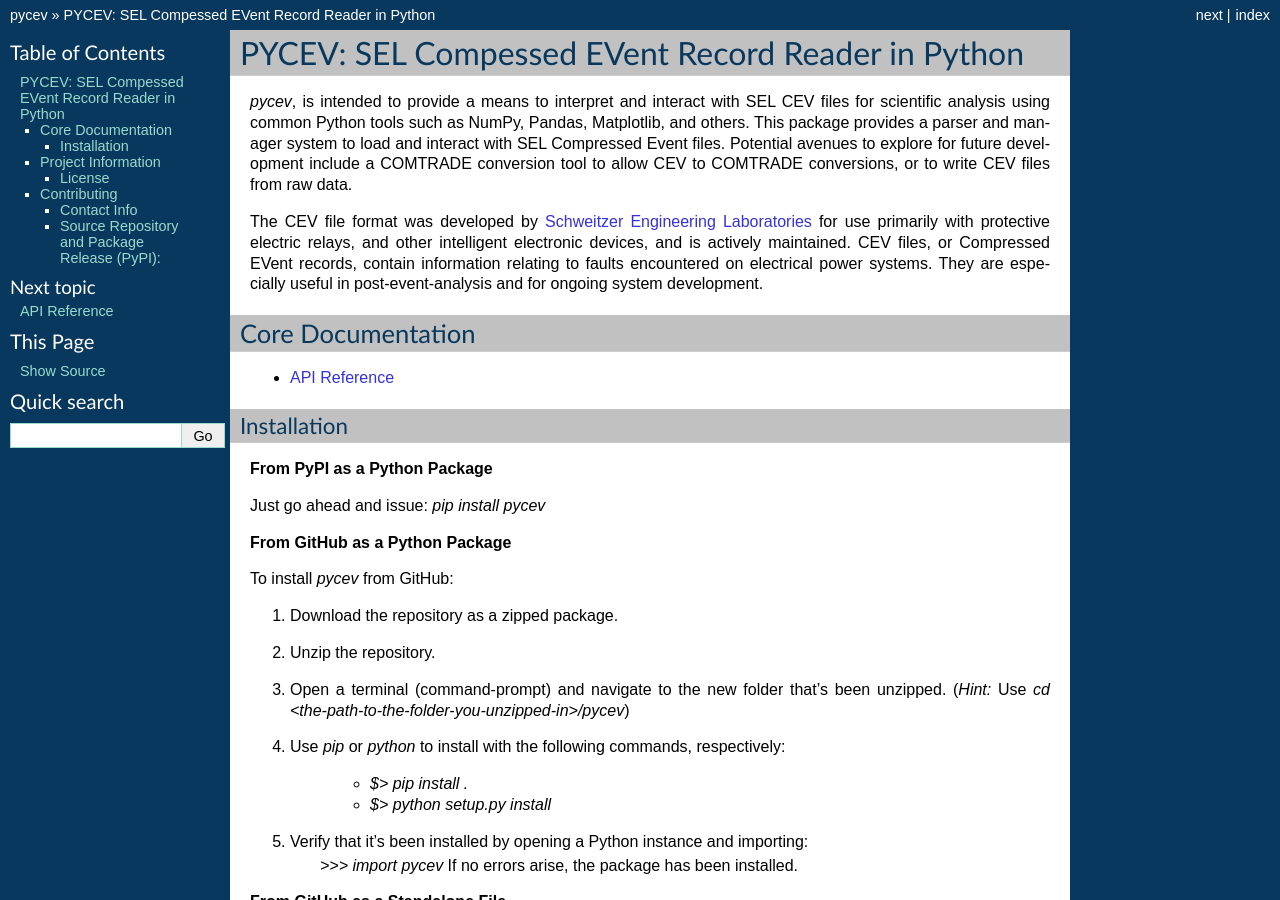
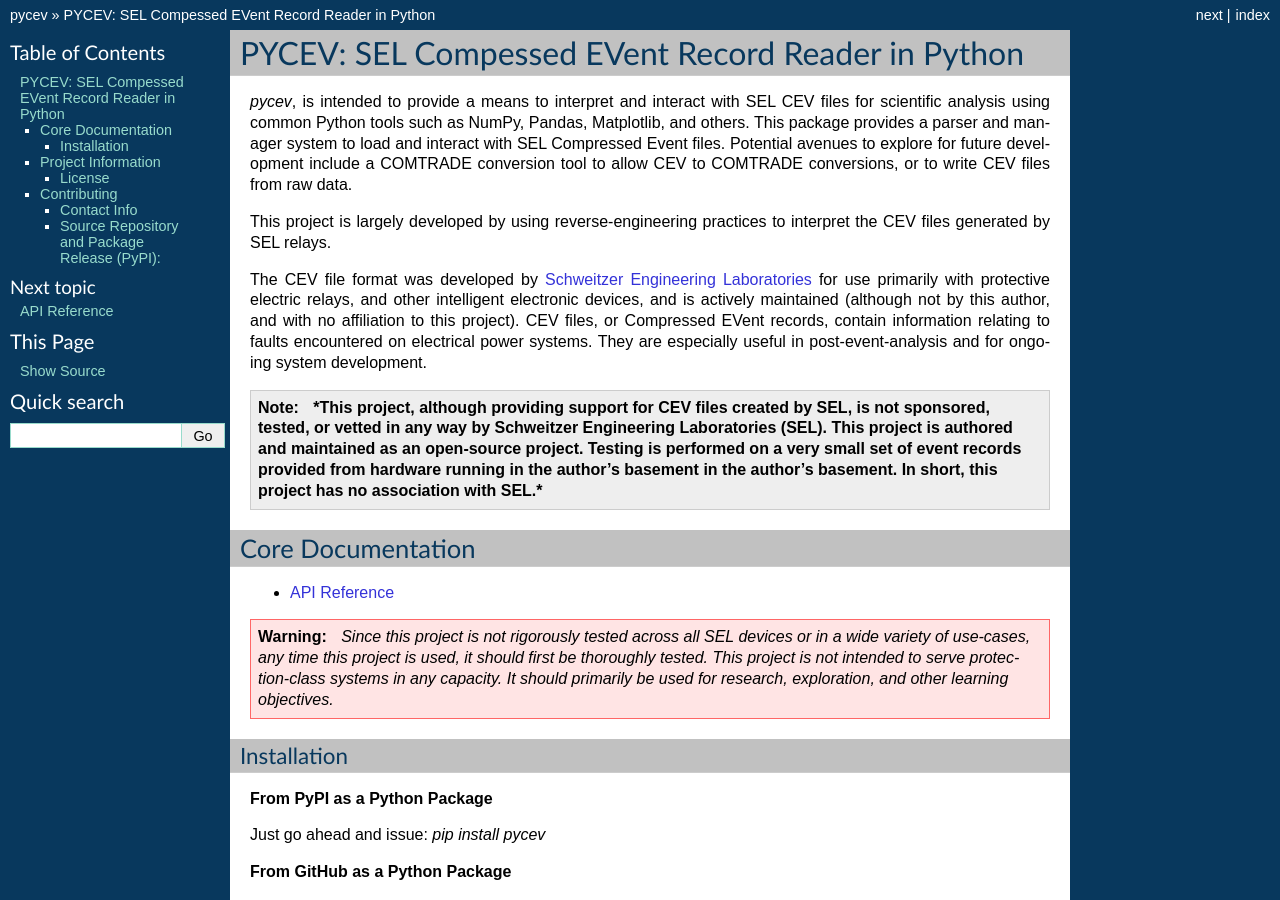
Before and after one commit to engineerjoe440/pycev, a Sphinx documentation site: the page built from source/index.rst, in a window 1280 px wide and 900 px high. Built offline with Sphinx 7.4.7, drawn with Linux system fonts in a browser that asks for light colours; some of the changed text lies outside the part shown.

Commit message:
updated to indicate disassociation with SEL

```diff
--- a/source/index.rst
+++ b/source/index.rst
@@ -10,12 +10,23 @@
 files. Potential avenues to explore for future development include a COMTRADE conversion tool to
 allow CEV to COMTRADE conversions, or to write CEV files from raw data.
 
+This project is largely developed by using reverse-engineering practices to interpret
+the CEV files generated by SEL relays.
+
 The CEV file format was developed by
 `Schweitzer Engineering Laboratories <https://selinc.com/>`_ for use primarily with
-protective electric relays, and other intelligent electronic devices, and is actively maintained.
-CEV files, or Compressed EVent records, contain information relating to faults encountered on
-electrical power systems. They are especially useful in post-event-analysis and for ongoing
-system development.
+protective electric relays, and other intelligent electronic devices, and is actively maintained
+(although not by this author, and with no affiliation to this project). CEV files, or Compressed
+EVent records, contain information relating to faults encountered on electrical power systems.
+They are especially useful in post-event-analysis and for ongoing system development.
+
+.. note::
+   ***This project, although providing support for CEV files created by SEL, is not
+   sponsored, tested, or vetted in any way by Schweitzer Engineering Laboratories (SEL).
+   This project is authored and maintained as an open-source project. Testing is performed
+   on a very small set of event records provided from hardware running in the author's
+   basement in the author's basement. In short, this project has no association with SEL.***
+
 
 Core Documentation
 ------------------
@@ -24,6 +35,13 @@
    :maxdepth: 1
 
    pycev
+
+
+.. warning::
+   *Since this project is not rigorously tested across all SEL devices or in a wide variety
+   of use-cases, any time this project is used, it should first be thoroughly tested. This
+   project is not intended to serve protection-class systems in any capacity. It should
+   primarily be used for research, exploration, and other learning objectives.*
 
 
 Installation
@@ -85,6 +103,10 @@
 
 Contact Info
 ~~~~~~~~~~~~
+As mentioned in the [caution](https://engineerjoe440.github.io/pycev/#pycev-sel-compessed-event-record-reader-in-python)
+above, this project is not associated with Schweitzer Engineering Laboratories (SEL) in any
+way, and as such, all contacts for questions, support, or other items should be directed to
+the resources listed here.
 
 For issues found in the source code itself, please feel free to open an
 `issue <https://github.com/engineerjoe440/pycev/issues>`_, but for general inquiries
```
Also changed, not shown: README.md (+21 -0 lines).
